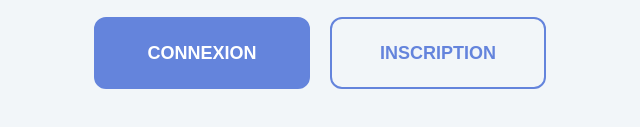
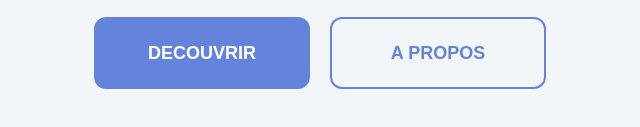
Before and after one commit to FlyLonyx/MakeUI-website, a website: page public/index.html in a window 1280 px wide. Shown: the part 513-640 px from the top of the page, 6-646 px from the left. Drawn offline with Linux system fonts and the light colour scheme.

Commit message:
fix - hero button text

```diff
--- a/public/index.html
+++ b/public/index.html
@@ -49,8 +49,8 @@
         <h1>MakeUI est une boutique <span class="important">innovante</span> pour vos sites web !</h1>
         <p>Lorem Ipsum is simply dummy text of the printing and  typesetting.</p>
         <div class="hero-buttons">
-            <button class="btn primary hero-button">CONNEXION</button>
-            <button class="btn secondary hero-button">INSCRIPTION</button>
+            <button class="btn primary hero-button">DECOUVRIR</button>
+            <button class="btn secondary hero-button">A PROPOS</button>
         </div>
       </div>
       <div class="hero-right">
```
